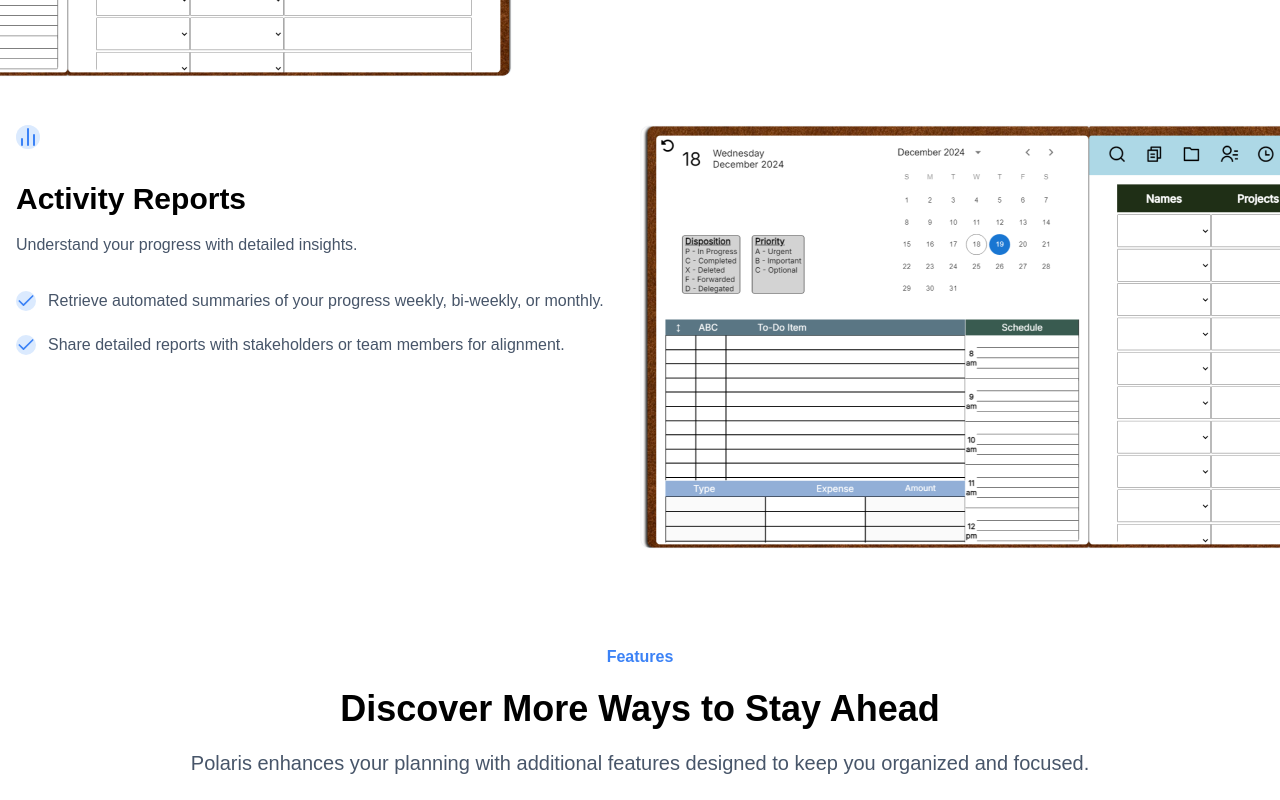
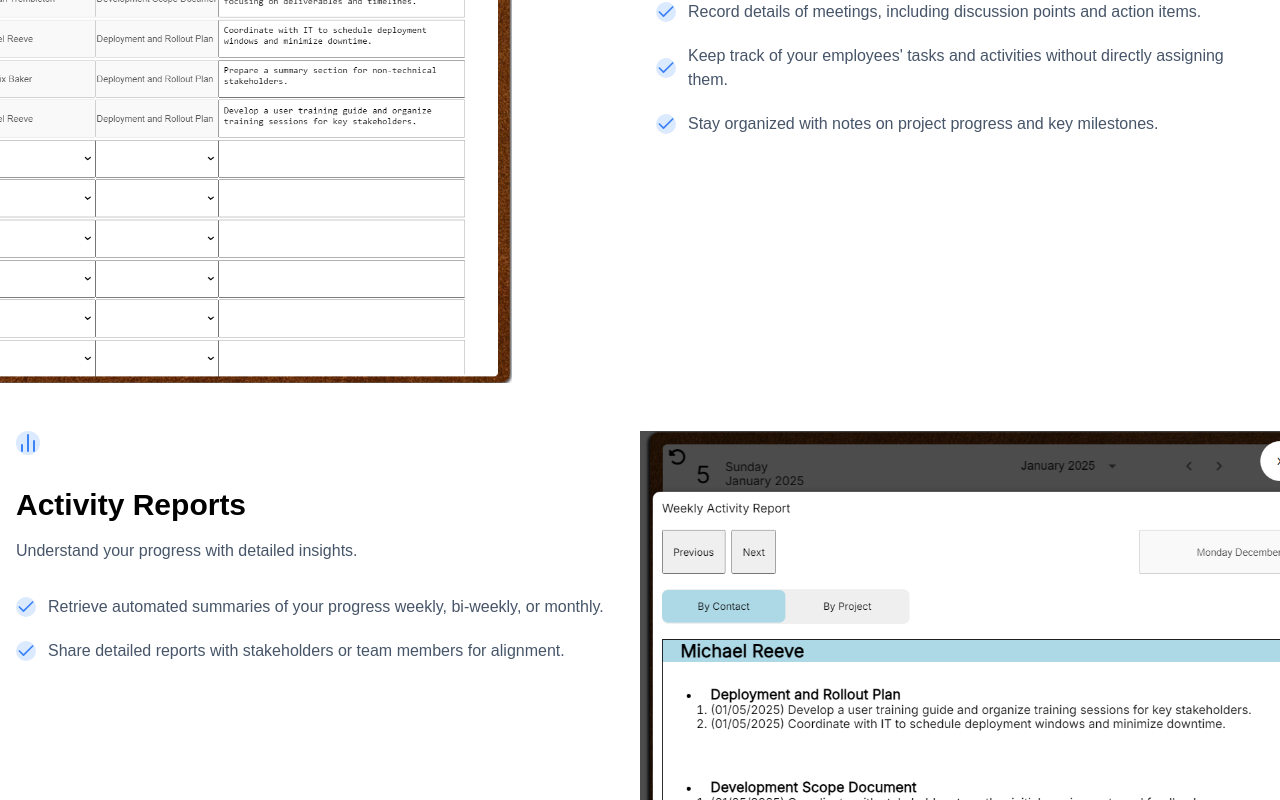
Before and after one commit to LucianiChristian/polaris-splash, a Next.js app: page / in a window 1280 px wide. Shown: the part 2300-3100 px from the top of the page. Built offline with nearby package versions, Linux system fonts and the light colour scheme.

Commit message:
Add detailed screenshots.

```diff
--- a/src/app/Features/Feature.tsx
+++ b/src/app/Features/Feature.tsx
@@ -7,10 +7,12 @@ type Props = {
     header: string,
     subtitle: string,
     listItems: string[],
+    imageSrc: string,
+    imageAlt: string,
     isLeft: boolean
 };
 
-export default function Feature({ icon: Icon, header, subtitle, listItems, isLeft }: Props) {
+export default function Feature({ icon: Icon, header, subtitle, listItems, imageSrc, imageAlt, isLeft }: Props) {
     return (
         <div className="w-full lg:pl-[100] flex flex-col lg:flex-row overflow-x-hidden" style={{direction: isLeft ? "ltr" : "rtl"}}>
             <div className="flex flex-col gap-8 lg:w-[50%] flex-shrink-0 px-4" style={{direction: "ltr"}}>
@@ -23,7 +25,7 @@ export default function Feature({ icon: Icon, header, subtitle, listItems, isLef
                     { listItems.map(ListItem) }
                 </ul>
             </div>
-            <img src="/app-screenshot.png" alt="app screenshot" className={`pt-10 lg:pt-0 ${!isLeft && "lg:pr-32"}`}/>
+            <img src={imageSrc} alt={imageAlt} className={`pt-10 lg:pt-0 ${!isLeft && "lg:pr-32"}`}/>
         </div>
     );
 }
--- a/src/app/Features/FeaturesSection.tsx
+++ b/src/app/Features/FeaturesSection.tsx
@@ -18,8 +18,10 @@ export default function FeaturesSection() {
                         header={x.header}
                         subtitle={x.subtitle}
                         listItems={x.listItems}
-                        key={x.header}
-                        isLeft={index % 2 === 0}/>
+                        isLeft={index % 2 === 0}
+                        imageSrc={x.imgSrc}
+                        imageAlt={x.imgAlt}
+                        key={x.header} />
                 ))
             }
             </div>
@@ -32,6 +34,8 @@ const featuresContent = [
         icon: BookOpen,
         header: "Daily Planner",
         subtitle: "Stay organized and on top of your day.",
+        imgSrc: "/app-screenshot.png",
+        imgAlt: "main screen",
         listItems: [
             "Organize your day with an intuitive to-do list and scheduling system.",
             "Jot down important notes and track your daily expenses with ease.",
@@ -42,6 +46,8 @@ const featuresContent = [
         icon: Zap,
         header: "Project Management",
         subtitle: "Track meetings, discussions, and employee activities.",
+        imgSrc: "/app-screenshot.png",
+        imgAlt: "main screen",
         listItems: [
             "Record details of meetings, including discussion points and action items.",
             "Keep track of your employees' tasks and activities without directly assigning them.",
@@ -52,6 +58,8 @@ const featuresContent = [
         icon: ChartNoAxesColumn,
         header: "Activity Reports",
         subtitle: "Understand your progress with detailed insights.",
+        imgSrc: "/activity-report-screenshot.png",
+        imgAlt: "activity report screen",
         listItems: [
             "Retrieve automated summaries of your progress weekly, bi-weekly, or monthly.",
             "Share detailed reports with stakeholders or team members for alignment.",
```
Also changed, not shown: public/activity-report-screenshot.png (added), public/app-screenshot.png.
